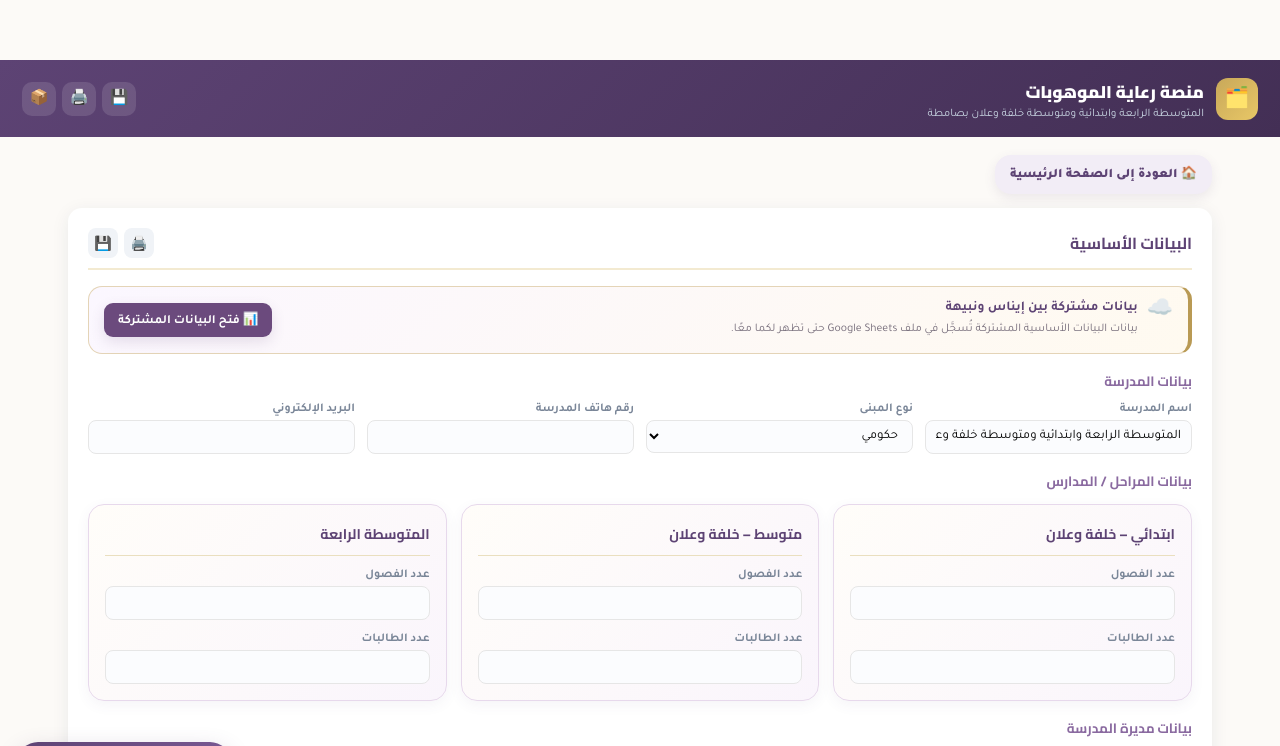
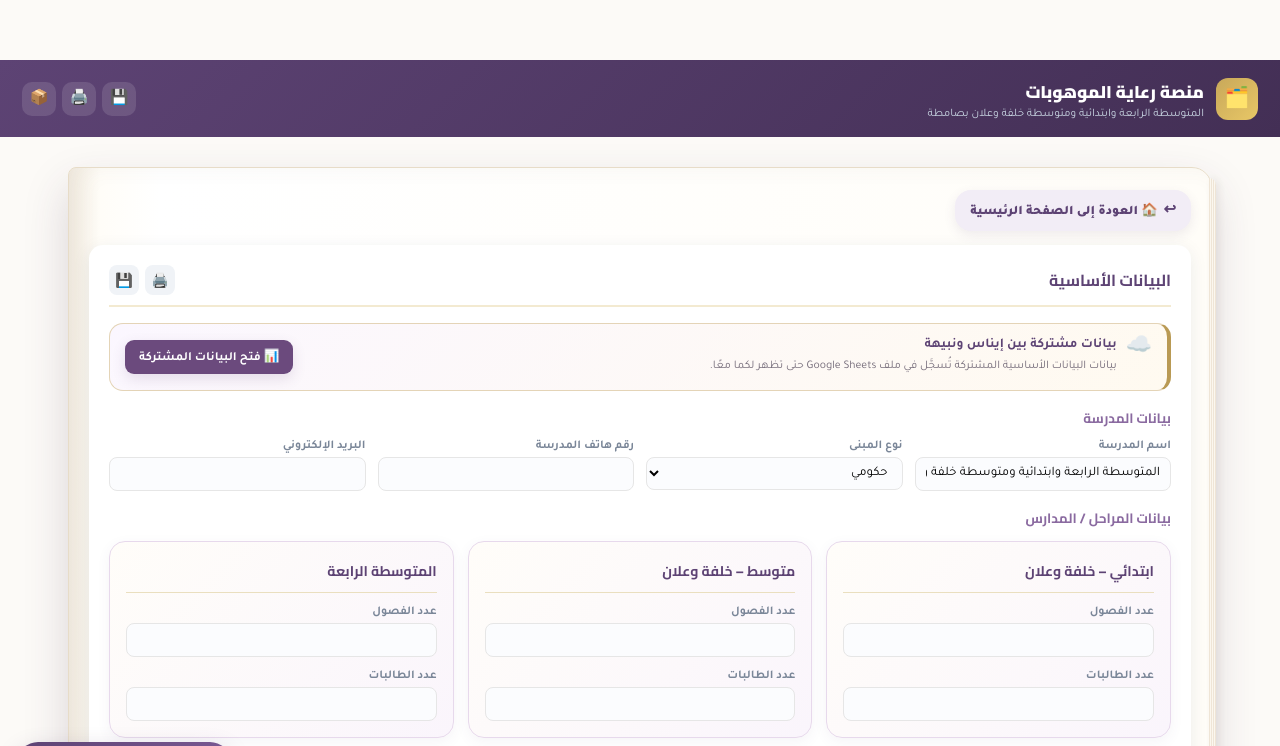
Before and after one commit to aynas20000-ai/gifted-platform, a plain HTML site: page index.html in a window 1280 px wide. Both pictures are taken after a click on the element 640 px from the left and 778 px from the top of the page. Shown: the top 746 px of the page. Drawn offline with Linux system fonts and the light colour scheme; a web font is replaced by a local one.

Commit message:
Add files via upload

```diff
--- a/index.html
+++ b/index.html
@@ -255,6 +255,72 @@ body[data-print-orient="landscape"] table.data-table td, body[data-print-orient=
 @media(min-width:900px){.home-grid{grid-template-columns:repeat(3,minmax(0,1fr))}.home-tile{min-height:150px}}
 @media(max-width:430px){.dashboard-section{padding:12px;border-radius:18px}.home-grid{grid-template-columns:1fr 1fr;gap:10px}.home-tile{min-height:142px;padding:15px 8px}.home-tile b{font-size:12.8px}.home-tile span{font-size:9.8px}.home-tools{gap:8px}.home-search-wrap{min-width:100%}.home-shared-status{width:100%}}
 
+
+
+/* ===== Book-style page navigation ===== */
+:root{--book-paper:#fffdf8;--book-edge:#e7dcc8;--book-shadow:rgba(65,47,78,.18)}
+main{perspective:1800px;perspective-origin:center top}
+.tab-panel{
+  position:relative;
+  transform-style:preserve-3d;
+  backface-visibility:hidden;
+}
+.tab-panel:not(#tab-home).active{
+  background:linear-gradient(90deg,#f4eee3 0,#fffdf8 2.8%,#fff 8%,#fffdf8 100%);
+  border:1px solid var(--book-edge);
+  border-radius:8px 20px 20px 8px;
+  box-shadow:0 20px 45px var(--book-shadow), inset 12px 0 22px rgba(112,88,65,.055);
+  padding:22px 20px 26px;
+  margin:12px auto 28px;
+  max-width:1180px;
+  animation:bookPageOpen .44s cubic-bezier(.2,.72,.25,1) both;
+  transform-origin:right center;
+}
+.tab-panel:not(#tab-home).active::before{
+  content:"";
+  position:absolute;
+  top:10px;bottom:10px;right:-5px;width:7px;
+  border-radius:0 8px 8px 0;
+  background:repeating-linear-gradient(to left,#efe5d6 0 1px,#fbf7ef 1px 2px);
+  box-shadow:3px 0 7px rgba(80,58,46,.08);
+  pointer-events:none;
+}
+.tab-panel:not(#tab-home).active::after{
+  content:"";
+  position:absolute;
+  left:12px;right:12px;bottom:-7px;height:8px;
+  border-radius:0 0 12px 12px;
+  background:linear-gradient(to bottom,#efe7da,#faf7f1);
+  z-index:-1;
+  pointer-events:none;
+}
+#tab-home.active{animation:bookCoverIn .30s ease-out both}
+@keyframes bookPageOpen{
+  0%{opacity:.15;transform:rotateY(-18deg) translateX(-16px) scale(.992);filter:brightness(.96)}
+  60%{opacity:1;transform:rotateY(2.2deg) translateX(1px) scale(1)}
+  100%{opacity:1;transform:rotateY(0) translateX(0) scale(1);filter:none}
+}
+@keyframes bookCoverIn{
+  from{opacity:.35;transform:scale(.988)}
+  to{opacity:1;transform:scale(1)}
+}
+.page-home-btn{position:relative}
+.page-home-btn::before{content:"↩";margin-left:6px;font-size:15px}
+@media(max-width:700px){
+  main{perspective:1100px}
+  .tab-panel:not(#tab-home).active{padding:15px 12px 20px;margin:8px 4px 22px;border-radius:6px 15px 15px 6px}
+  @keyframes bookPageOpen{
+    0%{opacity:.25;transform:rotateY(-10deg) translateX(-8px)}
+    100%{opacity:1;transform:rotateY(0) translateX(0)}
+  }
+}
+@media(prefers-reduced-motion:reduce){
+  .tab-panel.active{animation:none!important}
+}
+@media print{
+  .tab-panel:not(#tab-home).active{box-shadow:none!important;border:none!important;background:#fff!important;padding:0!important;margin:0!important;animation:none!important}
+  .tab-panel:not(#tab-home).active::before,.tab-panel:not(#tab-home).active::after{display:none!important}
+}
 </style>
 </head>
 <body>
@@ -1301,9 +1367,13 @@ function filterHomeSections(query){
 }
 
 function switchTab(id){
-  document.querySelectorAll('.tab-panel').forEach(p=>p.classList.remove('active'));
+  const target=document.getElementById('tab-'+id);
+  document.querySelectorAll('.tab-panel').forEach(p=>{p.classList.remove('active');p.classList.remove('book-reopen');});
   document.querySelectorAll('.tab-btn').forEach(b=>b.classList.remove('active'));
-  document.getElementById('tab-'+id).classList.add('active');
+  if(target){
+    void target.offsetWidth; // restart the page-turn animation each time
+    target.classList.add('active');
+  }
   const btn = document.getElementById('btn-'+id); if(btn) btn.classList.add('active');
   const homeBtn = document.getElementById('homeReturnBtn');
   if(homeBtn) homeBtn.style.display = id==='home' ? 'none' : 'inline-flex';
```
